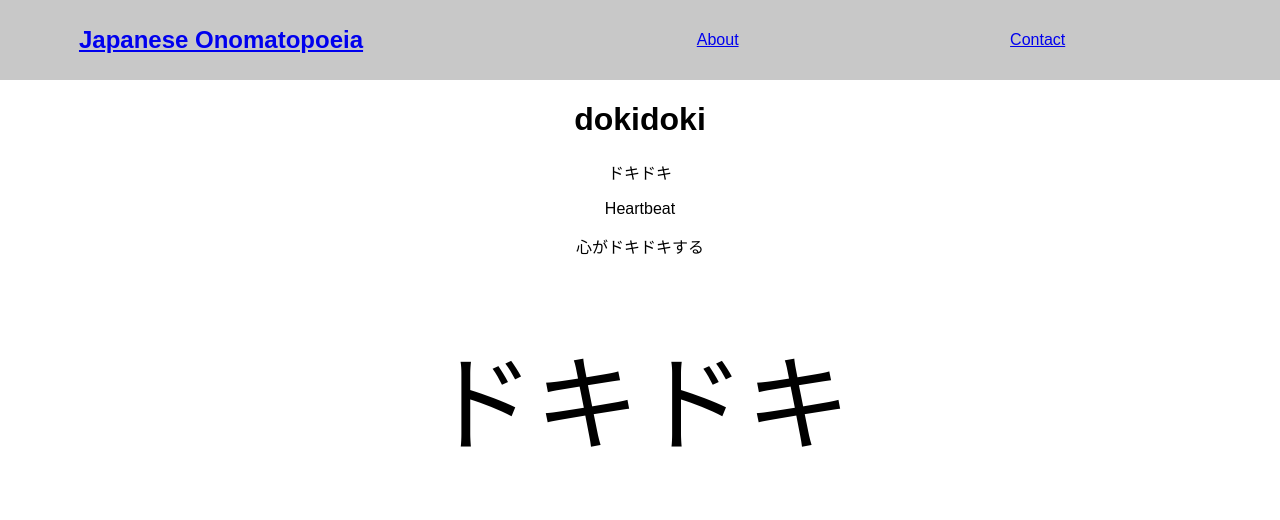
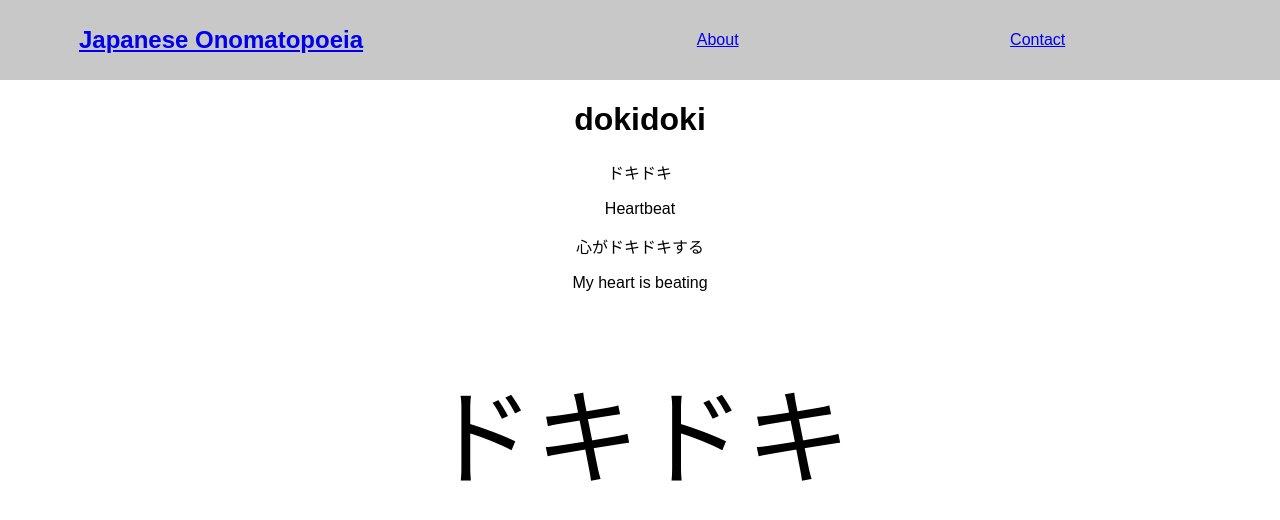
Before and after one commit to leedoughty/japanese-onomatopoeia, a React (Create React App) app: page /word/dokidoki in a window 1280 px wide. Shown: the top 520 px of the page. Built offline with nearby package versions, Linux system fonts and the light colour scheme.

Commit message:
Add sentence meaning to word page

```diff
--- a/src/WordPage.js
+++ b/src/WordPage.js
@@ -34,6 +34,7 @@ function WordPage({ match }) {
               <p>{word.word}</p>
               <p>{word.meaning}</p>
               <p>{word.sentences[0].sentence}</p>
+              <p>{word.sentences[0].sentenceMeaning}</p>
               <WordAnimation />
             </>
           );
```
